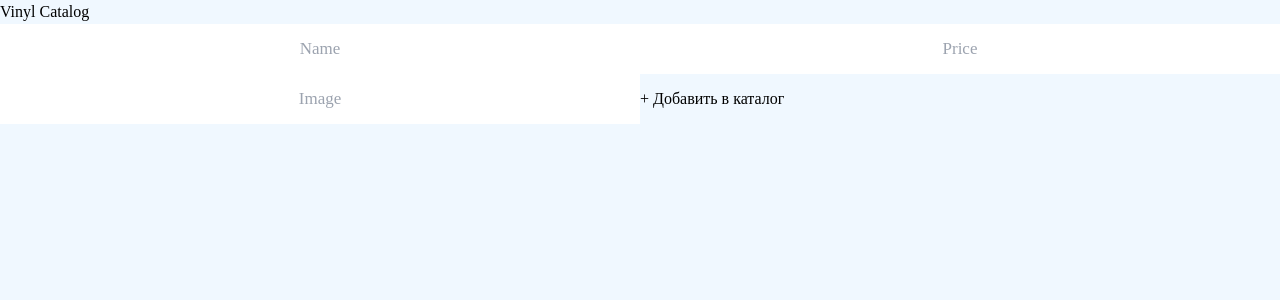
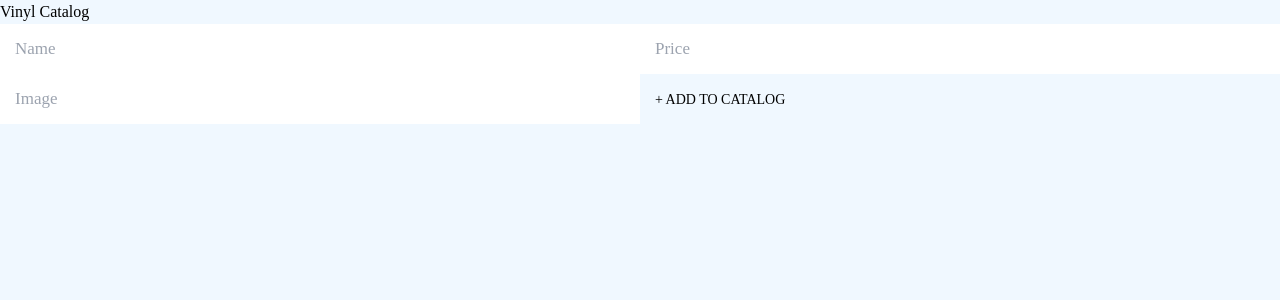
Before and after one commit to catharsis911/vinyl-project, a React (Vite) app: page / in a window 1280 px wide. Shown: the top 300 px of the page. Built offline with nearby package versions, Linux system fonts and the light colour scheme.

Commit message:
updated css

```diff
--- a/src/Components/AddVinylForm.tsx
+++ b/src/Components/AddVinylForm.tsx
@@ -47,8 +47,8 @@ import Vinyl from '../models/Vinyl';
     console.log('new vinyl', newVinyl)
 
   return (
-    <form onSubmit={handleSubmit} className='flex border-[2px] border-[#000] max-w-[520px] overflow-hidden flex-wrap'>
-        <input
+    <form onSubmit={handleSubmit} className='flex border-[2px] border-[#000] max-w-[520px] overflow-hidden flex-wrap mt-5 shadow-2xl focus:outline-none text-blue-900 text-lg rounded-xl'>
+        <input className="border-black border-b-2 border-r-2"
           name="title"
           type="text"
           placeholder="Name"
@@ -56,7 +56,7 @@ import Vinyl from '../models/Vinyl';
           value={newVinyl.title}
         />
 
-        <input
+        <input className='border-black border-b-2'
           name="price"
           type="text"
           placeholder="Price"
@@ -64,14 +64,14 @@ import Vinyl from '../models/Vinyl';
           value={newVinyl.price}
         />
 
-        <input className='w-[100%]'
+        <input className='w-[100%] border-black border-b-2'
           name="img"
           type="text"
           placeholder="Image"
           onChange={handleChange}
           value={newVinyl.img}
         />
-        <button type="submit">+ Добавить в каталог</button>
+        <button type="submit" className='width-[100%] border-0 text-[16px] p-[15px]'>+ Add to catalog</button>
     </form>
   )
 }
--- a/src/index.css
+++ b/src/index.css
@@ -24,7 +24,14 @@ form input {
   padding: 15px;
   line-height: 1;
   font-size: 17px;
-  border: 0;
   background-color: #fff;
+}
+button,
+input[type=submit] {
+  text-transform: uppercase;
+  padding: 8px 15px;
+  border: none;
   text-align: center;
+  font-size: 14px;
+  cursor: pointer;
 }
```
